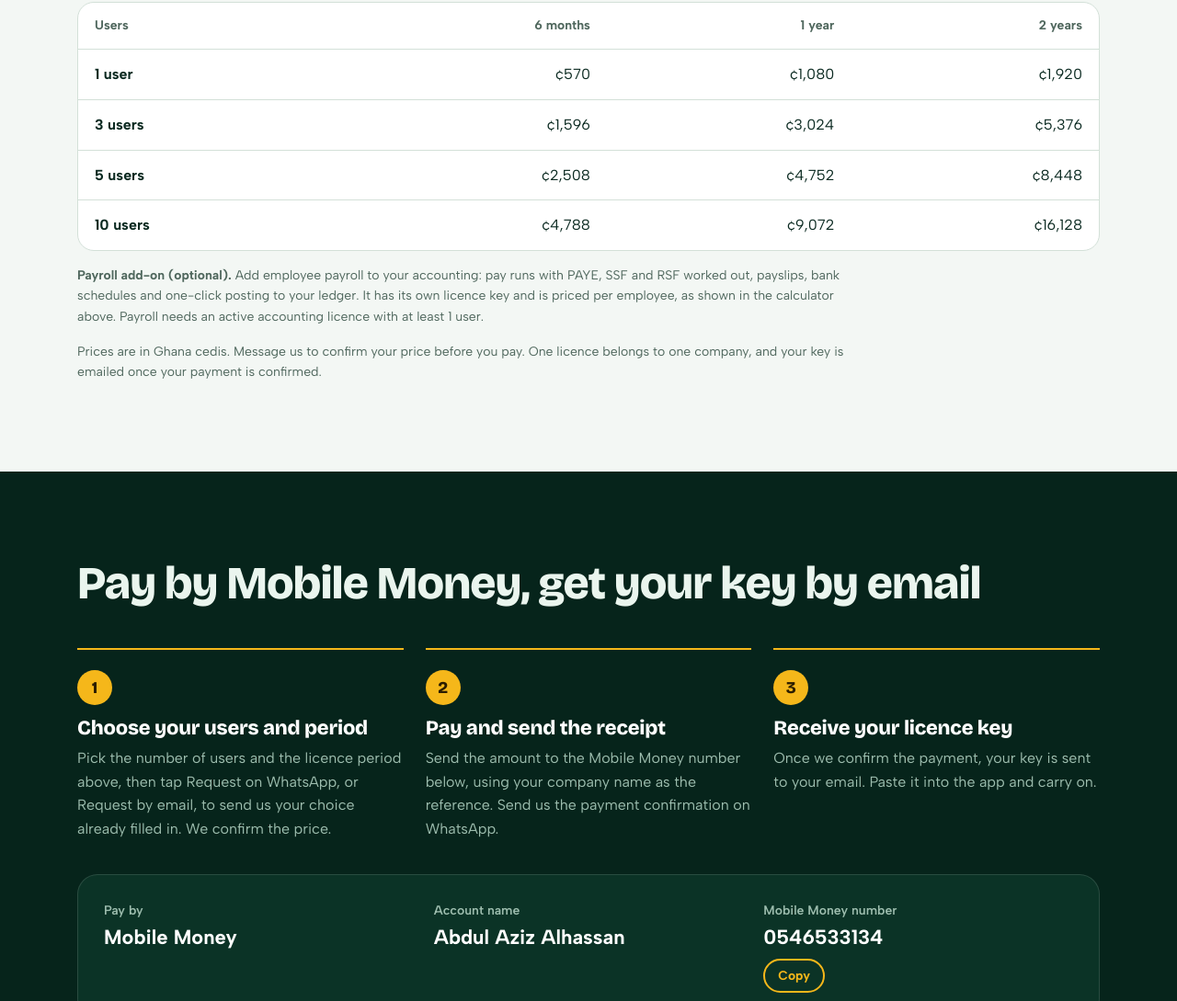
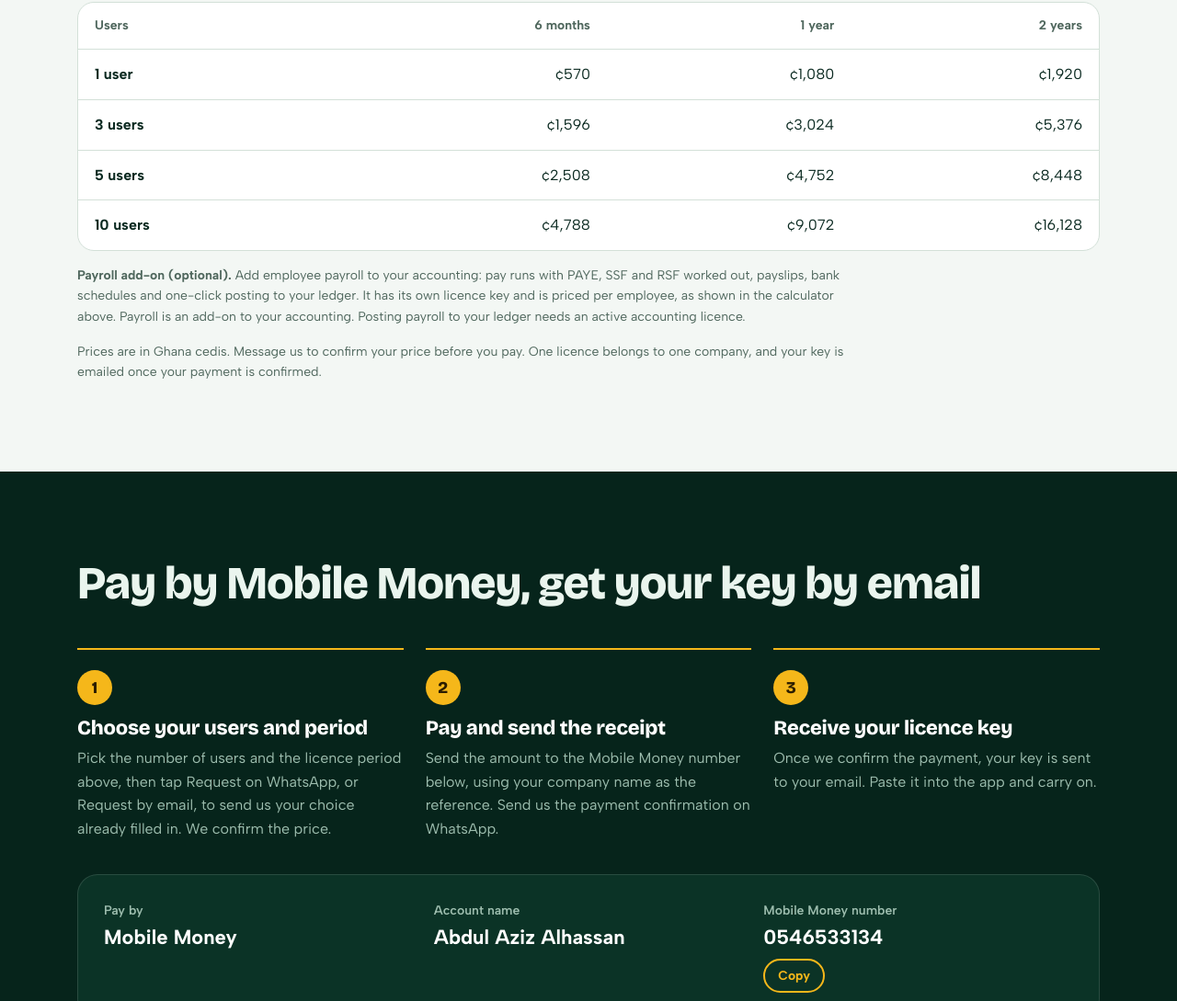
Before and after one commit to kingzizou/2A-Prints, a plain HTML site: page index.html in a window 1280 px wide. Shown: the part 4278-5367 px from the top of the page at 92% size. Drawn offline with nearby package versions, Linux system fonts and the light colour scheme.

Commit message:
Add files via upload

```diff
--- a/index.html
+++ b/index.html
@@ -364,7 +364,7 @@ footer a{margin-inline:6px}
   </div>
   <div class="rates" id="rates"></div>
   <div class="tablewrap"><table id="priceTable"></table></div>
-  <p class="note"><b>Payroll add-on (optional).</b> Add employee payroll to your accounting: pay runs with PAYE, SSF and RSF worked out, payslips, bank schedules and one-click posting to your ledger. It has its own licence key and is priced per employee, as shown in the calculator above. Payroll needs an active accounting licence with at least 1 user.</p>
+  <p class="note"><b>Payroll add-on (optional).</b> Add employee payroll to your accounting: pay runs with PAYE, SSF and RSF worked out, payslips, bank schedules and one-click posting to your ledger. It has its own licence key and is priced per employee, as shown in the calculator above. Payroll is an add-on to your accounting. Posting payroll to your ledger needs an active accounting licence.</p>
   <p class="note">Prices are in Ghana cedis. Message us to confirm your price before you pay. One licence belongs to one company, and your key is emailed once your payment is confirmed.</p>
 </div></section>
 
```
